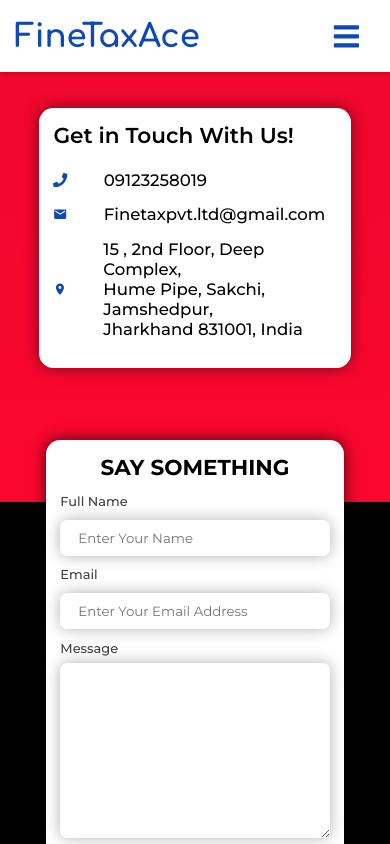
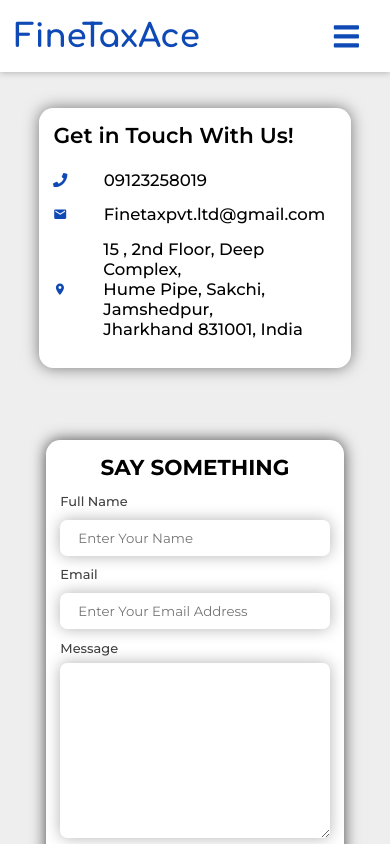
Before and after one commit to pinnintisagarSB/Finetaxace, a React (Create React App) app: page /contact in a window 390 px wide. Shown: the top 844 px of the page. Built offline with nearby package versions, Linux system fonts and the light colour scheme.

Commit message:
commit on main

```diff
--- a/src/components/Contact.css
+++ b/src/components/Contact.css
@@ -128,11 +128,6 @@
     display: flex;
     flex-direction: column;
 }
-@media (max-width:1080px){
-    .contact{
-        background: linear-gradient(to bottom,rgb(241, 7, 46) 0%,rgb(250, 7, 46) 50%,#000 50%,#000 100%);
-    }
-}
 @media (max-width:420px) {
     html{
     font-size: 40%;
```
